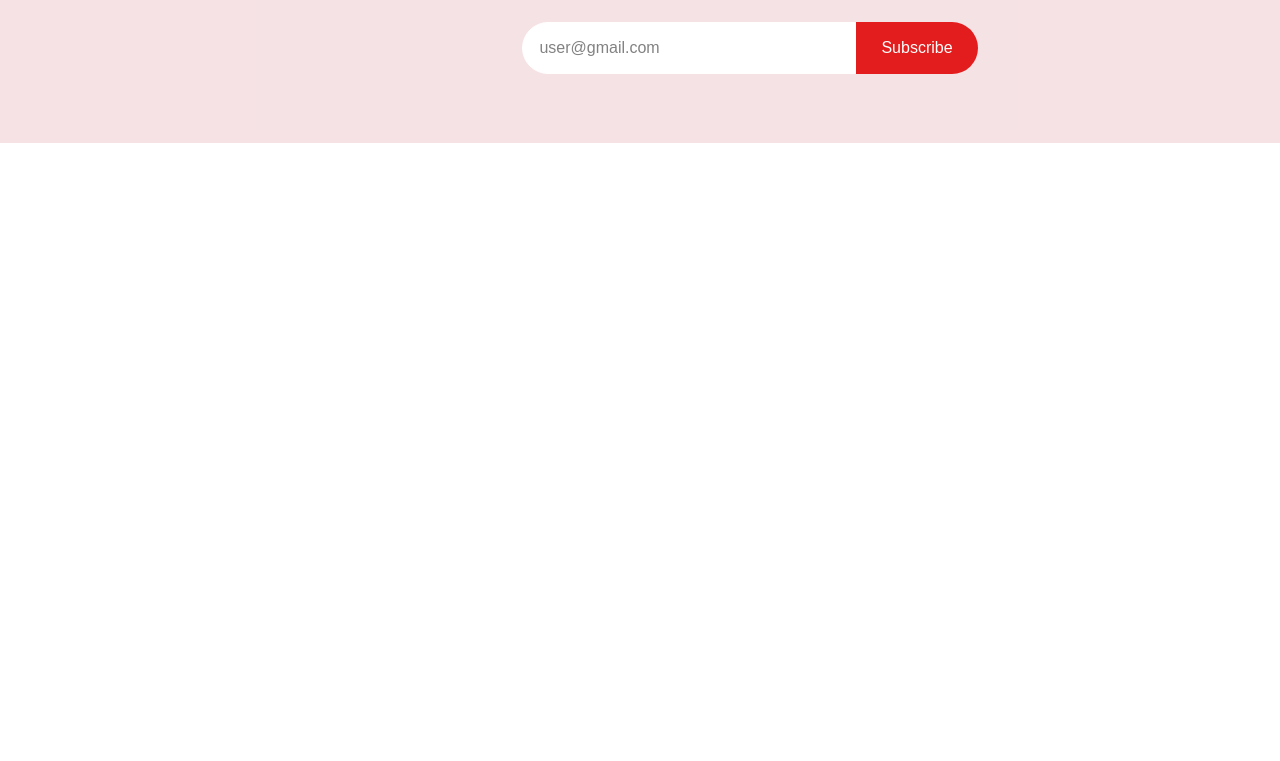
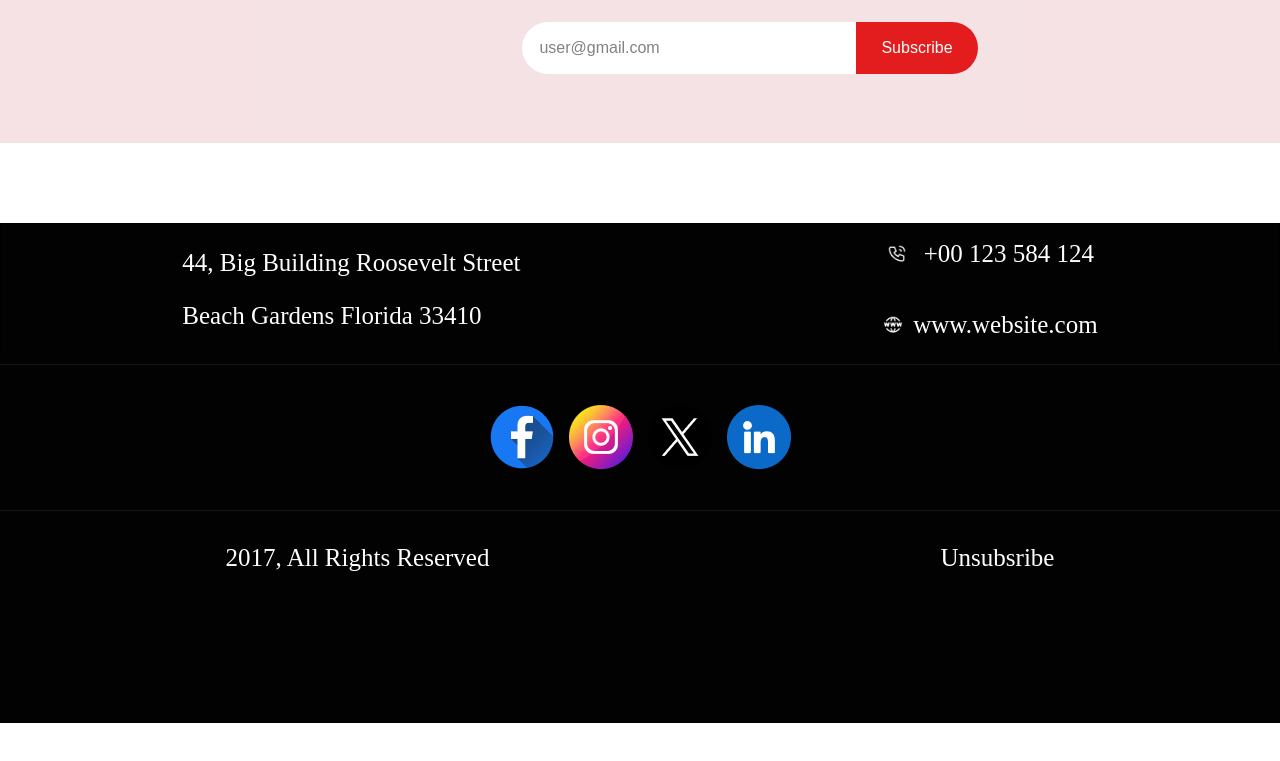
Before and after one commit to MirajMalik/NewYearSale, a plain HTML site: page index.html in a window 1280 px wide. Shown: the part 6729-7490 px from the top of the page. Before the commit the page ends 7172 px from the top, so only its background shows below. Drawn offline with Linux system fonts and the light colour scheme.

Commit message:
final commit with footer section

```diff
--- a/index.html
+++ b/index.html
@@ -4,7 +4,7 @@
     <meta charset="UTF-8">
     <meta name="viewport" content="width=device-width, initial-scale=1.0">
     <link rel="stylesheet" href="/styles/style.css">
-    <title>New Year</title>
+    <title>New Year Sale</title>
 </head>
 <body>
     <!-- banner section -->
@@ -130,6 +130,48 @@
        </div>
     </div>
 
+    <div class="footer">
+        <div class="footer-desc">
+            <div class="footer-para">
+                <p>44, Big Building Roosevelt Street
+                <p>Beach Gardens Florida 33410</p>
+            </div>
+            <div class="footer-number">
+                <div class="footer-number-1">
+                    <img src="resources/Call.png" alt="">
+                    <p>+00 123 584 124</p>
+                </div>
+                <div class="footer-number-2">
+                    <img src="resources/Website.png" alt="">
+                    <p>www.website.com</p>
+                </div>
+            </div>
+        </div>
+
+        <hr>
+
+        <div class="footer-image">
+            <div class="footer-image-container">
+                <img src="resources/Facebook.png" alt="">
+                <img src="resources/Instagram.png" alt="">
+                <img src="resources/Twitter.png" alt="">
+                <img src="resources/Linkedin.png" alt="">
+            </div>
+        </div>
+
+        <hr>
+
+        <div class="footer-subscribe">
+           <div>
+            <p>2017, All Rights Reserved</p>
+           </div>
+           <div>
+            <p>Unsubsribe</p>
+           </div>
+        </div>
+    </div>
+
+
 
 
 </body>
--- a/styles/style.css
+++ b/styles/style.css
@@ -422,7 +422,8 @@ body {
     height: 550px;
     background:rgb(245, 223, 227);
     opacity: 0.9;
-    margin-bottom: 300px;
+    margin-bottom: 80px;
+
 }
 
 .newsletter {
@@ -477,30 +478,94 @@ body {
     background: #3700ff;
 }
 
+/* footer section */
+
+.footer{
+    background-color: #020202;
+    color: rgb(255, 254, 254);
+    margin-bottom: 80px;
+    width: 100%;
+    height: 500px;
+}
+
+.footer-desc{
+    /* background-color: beige; */
+    border: 1px solid black;
+    font-size: 25px;
+    display: flex;
+    justify-content: space-around;
+}
+
+.footer-para{
+    /* background-color: brown; */
+}
+.footer-number{
+    /* background-color: #e00505; */
+    display: flex;
+    gap: 0;
+    flex-direction: column;
+    justify-content: space-between;
+}
+
+.footer-number img{
+    height:20px;
+    width:20px;
+    padding-right: 10px;
+}
+
+.footer-number-1{
+    /* background-color: #3700ff; */
+    display: flex;
+    align-items: center;
+    justify-content: space-around;
+    height: 60px;
+    /* width: 200px; */
+
+
+}
+
+.footer-number-2{
+    /* background-color: #afa1e4; */
+    display: flex;
+    align-items: center;
+    justify-content: space-around;
+    height: 60px;
+    padding-top: -10px;
+
+}
+
+.footer-image{
+    display: flex;
+    align-items: center;
+    justify-content: center;
+    margin-top: 40px;
+    margin-bottom: 40px;
+}
+
+.footer-image-container{
+    display: flex;
+    gap:15px;
+
+}
+
+.footer-subscribe{
+    /* background-color: aquamarine; */
+    display: flex;
+    justify-content: space-around;
+    font-size: 25px;
+}
 
 
 
 
 
 
-
-
-
-
-
-
-
-
-
-
-
-
-
-
-
-
-
-
+hr{
+    height: 1px;
+    border: none;
+    background-color: gray;
+    opacity: 0.15;
+}
 
 .surprise-box{
     background-color: aquamarine;
```
